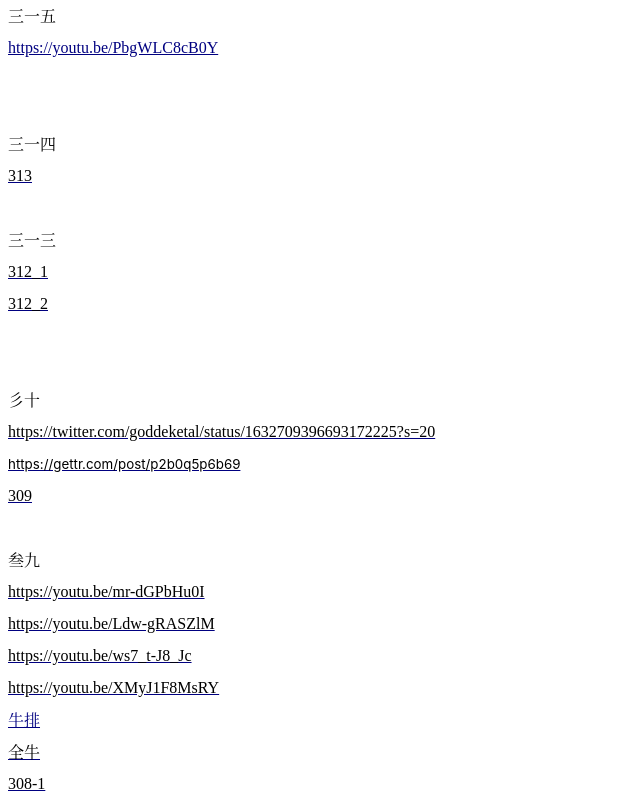
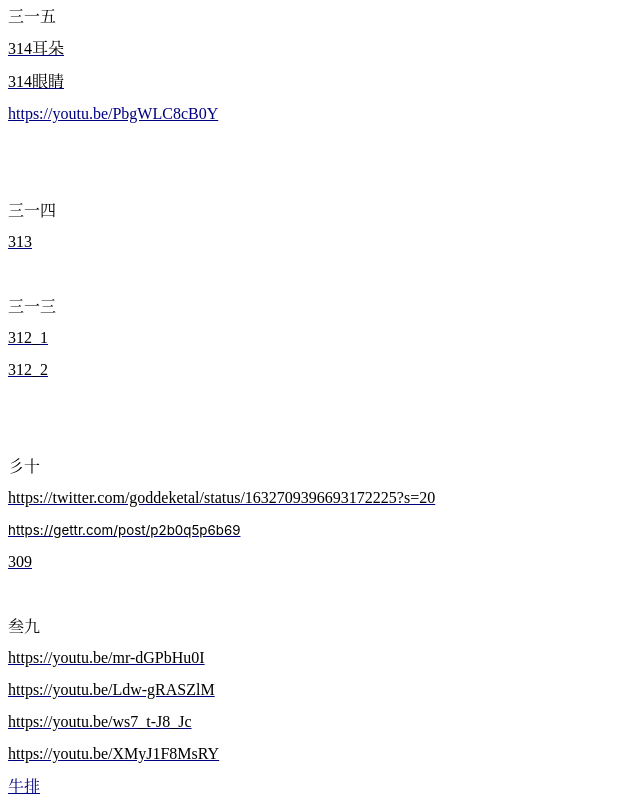
Before and after one commit to revitalizeast/2023, a plain HTML site: page index.html in a window 1280 px wide. Shown: the top 800 px of the page, without its empty margins (0-640 px from the left). Drawn offline with Linux system fonts and the light colour scheme.

Commit message:
Add files via upload

```diff
--- a/index.html
+++ b/index.html
@@ -5,7 +5,7 @@
 	<title></title>
 	<meta name="generator" content="LibreOffice 6.4.7.2 (Linux)"/>
 	<meta name="created" content="2023-03-07T13:07:48.264211259"/>
-	<meta name="changed" content="2023-03-15T08:15:29.433336773"/>
+	<meta name="changed" content="2023-03-15T09:16:02.454923861"/>
 	<style type="text/css">
 		@page { size: 8.5in 11in; margin: 0.79in }
 		p { margin-bottom: 0.1in; background: transparent; line-height: 115%; background: transparent }
@@ -15,6 +15,10 @@
 </head>
 <body lang="en-US" link="#000080" vlink="#800000" dir="ltr"><p style="margin-bottom: 0in; line-height: 100%; orphans: 2; widows: 2">
 <font face="Noto Serif CJK SC"><span lang="zh-CN">三一五</span></font></p>
+<p style="margin-bottom: 0in; line-height: 100%; orphans: 2; widows: 2">
+<a href="314.mp3"><span style="font-variant: normal"><font color="#000000"><span style="letter-spacing: normal">314<font face="Noto Serif CJK SC"><span lang="zh-CN">耳朵</span></font></span></a></span></font></p>
+<p style="margin-bottom: 0in; line-height: 100%; orphans: 2; widows: 2">
+<a href="314.avif"><span style="font-variant: normal"><font color="#000000"><span style="letter-spacing: normal">314<font face="Noto Serif CJK SC"><span lang="zh-CN">眼睛</span></font></span></a></span></font></p>
 <p style="margin-bottom: 0in; line-height: 100%; orphans: 2; widows: 2">
 <a href="https://youtu.be/PbgWLC8cB0Y">https://youtu.be/PbgWLC8cB0Y</a></p>
 <p style="margin-bottom: 0in; line-height: 100%; orphans: 2; widows: 2">
```
